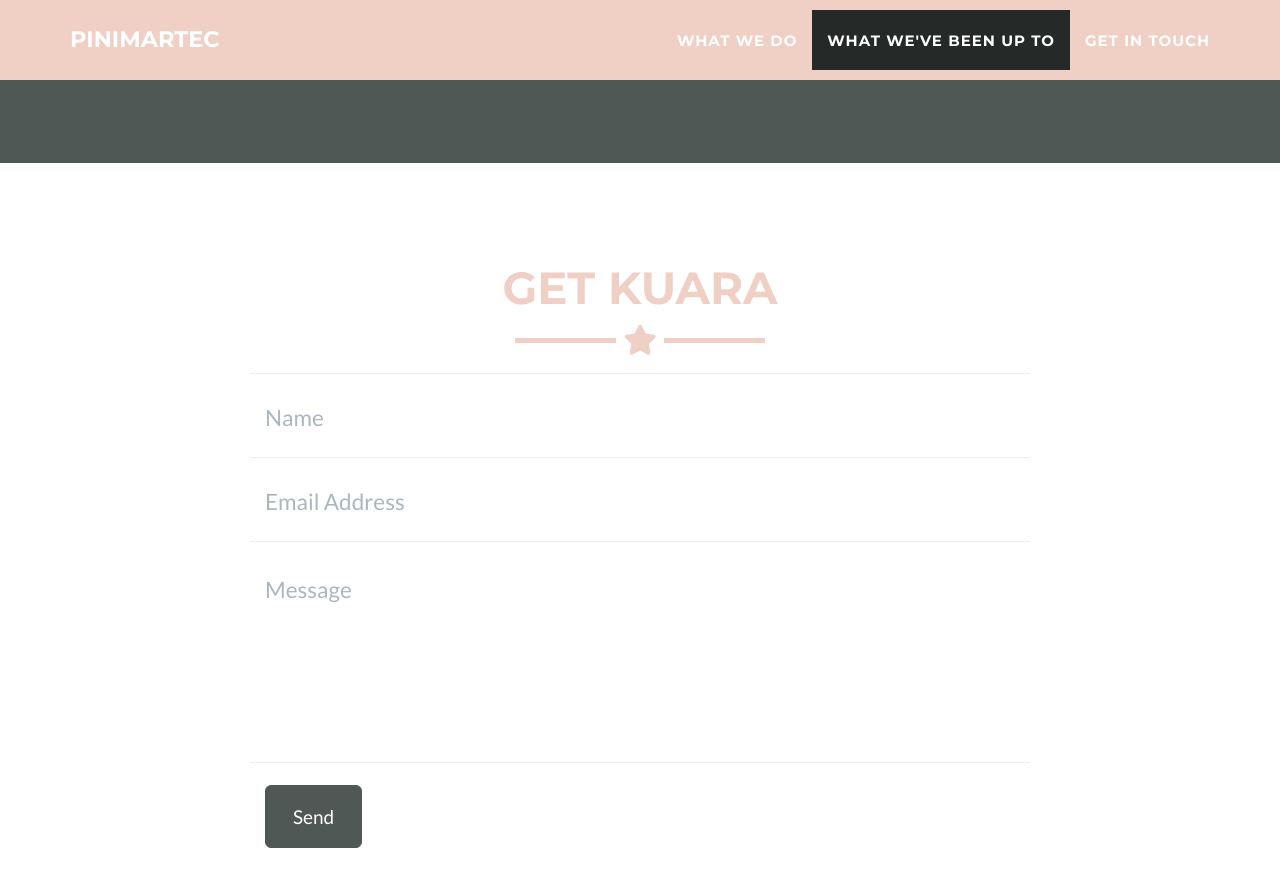
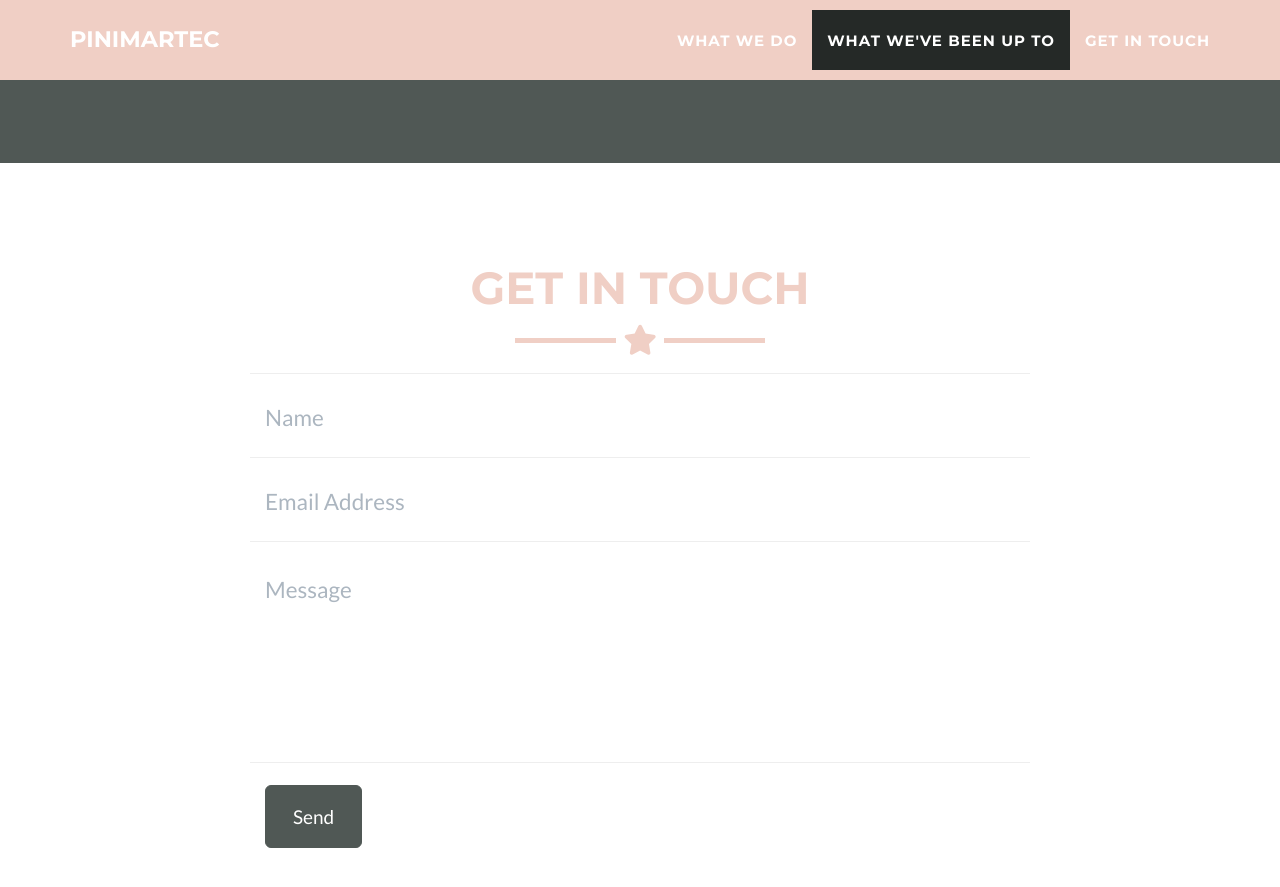
Before and after one commit to brunopini/pinimar.tech, a Jekyll site: the page built from _posts/2024-04-18-project-3.markdown, in a window 1280 px wide and 900 px high, scrolled down 1947 px. Shown: the top 887 px of the window. Built offline with Jekyll 4.4.1, drawn with Linux system fonts in a browser that asks for light colours.

Commit message:
fix contact form title

```diff
--- a/_includes/contact_static.html
+++ b/_includes/contact_static.html
@@ -3,7 +3,7 @@
   <div class="container">
     <div class="row">
       <div class="col-lg-12 text-center">
-        <h2>Get Kuara</h2>
+        <h2>Get in touch</h2>
         <hr class="star-primary">
       </div>
     </div>
```
